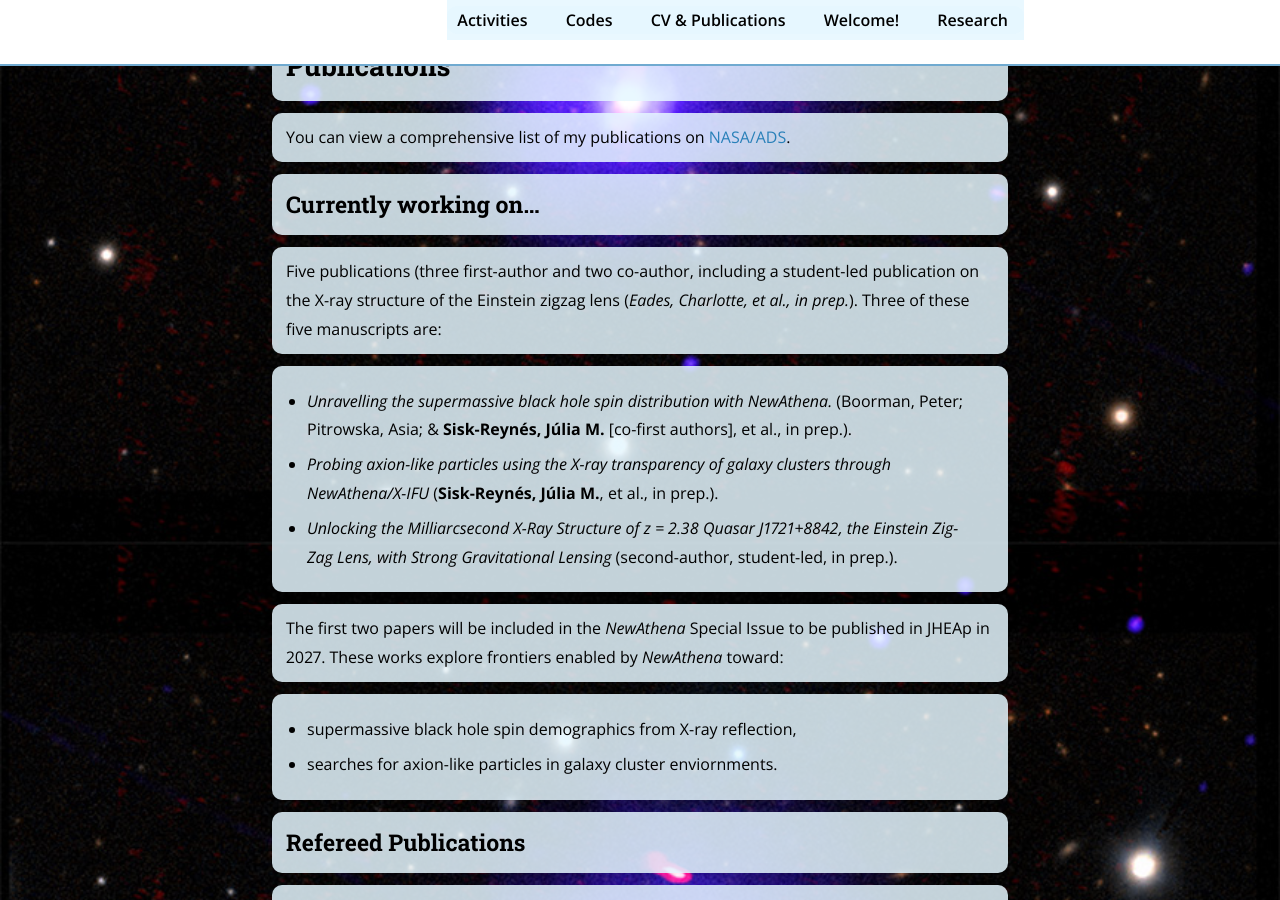
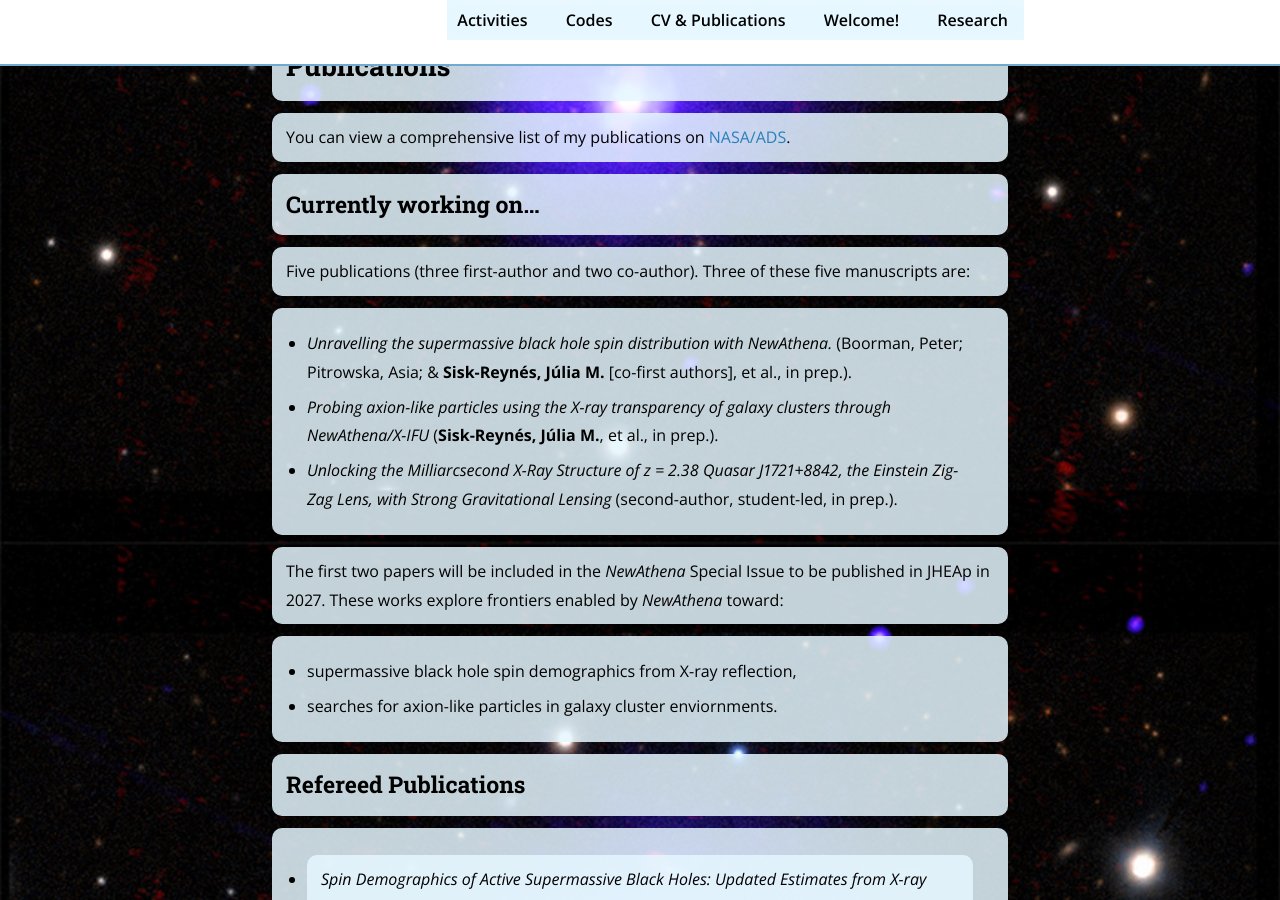
Before and after one commit to jsiskreynes-astro/jsiskreynes-astro.github.io, a Jekyll site: the page built from cv+publications.md, in a window 1280 px wide and 900 px high, scrolled down 368 px. Built offline with Jekyll 4.4.1, drawn with Linux system fonts in a browser that asks for light colours; nearby versions of some CDN libraries.

Commit message:
Update cv+publications.md

```diff
--- a/cv+publications.md
+++ b/cv+publications.md
@@ -16,11 +16,11 @@ You can view a comprehensive list of my publications on [NASA/ADS](https://ui.ad
 
 ### Currently working on...
 
-Five publications (three first-author and two co-author, including a student-led publication on the X-ray structure of the Einstein zigzag lens (_Eades, Charlotte, et al., in prep._). Three of these five manuscripts are:
+Five publications (three first-author and two co-author). Three of these five manuscripts are:
 
 - *Unravelling the supermassive black hole spin distribution with NewAthena.* (Boorman, Peter; Pitrowska, Asia; & **Sisk-Reynés, Júlia M.** [co-first authors], et al., in prep.). <br>
 - *Probing axion-like particles using the X-ray transparency of galaxy clusters through NewAthena/X-IFU* (**Sisk-Reynés, Júlia M.**, et al., in prep.). <br>
-- *Unlocking the Milliarcsecond X-Ray Structure of z = 2.38 Quasar J1721+8842, the Einstein Zig-Zag Lens, with Strong Gravitational Lensing* (second-author, student-led, in prep.).  <br>
+- *Unlocking the Milliarcsecond X-Ray Structure of z = 2.38 Quasar J1721+8842, the Einstein Zig-Zag Lens, with Strong Gravitational Lensing* (second-author, student-led, in prep.). <br>
 
 The first two papers will be included in the _NewAthena_ Special Issue to be published in JHEAp in 2027. These works explore frontiers enabled by _NewAthena_ toward:
 - supermassive black hole spin demographics from X-ray reflection,  <br>
```
